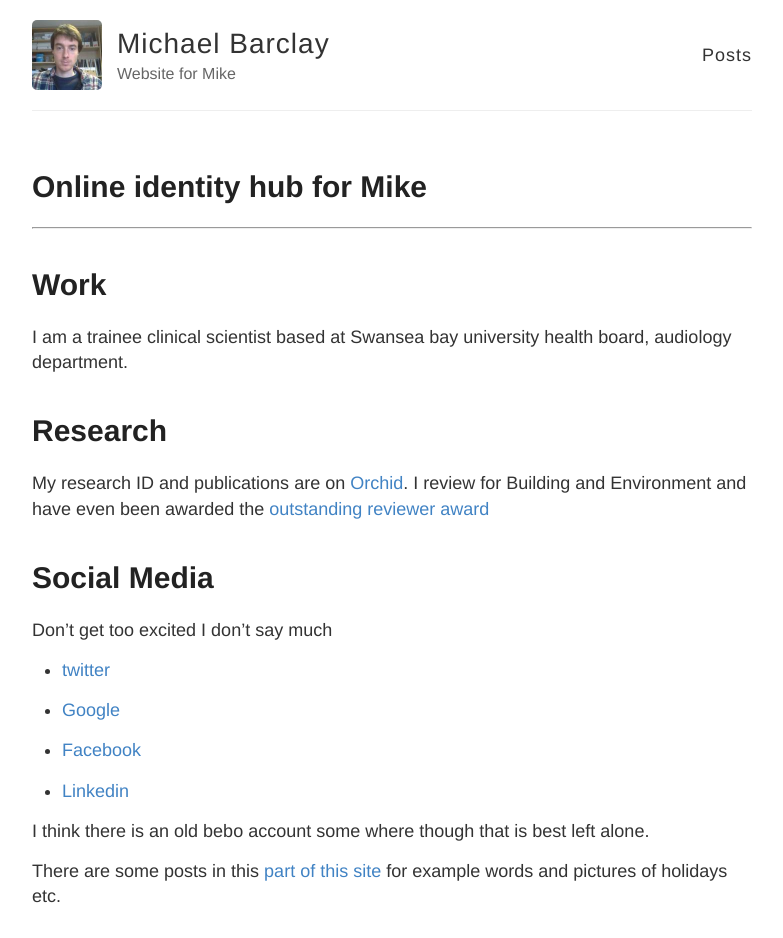
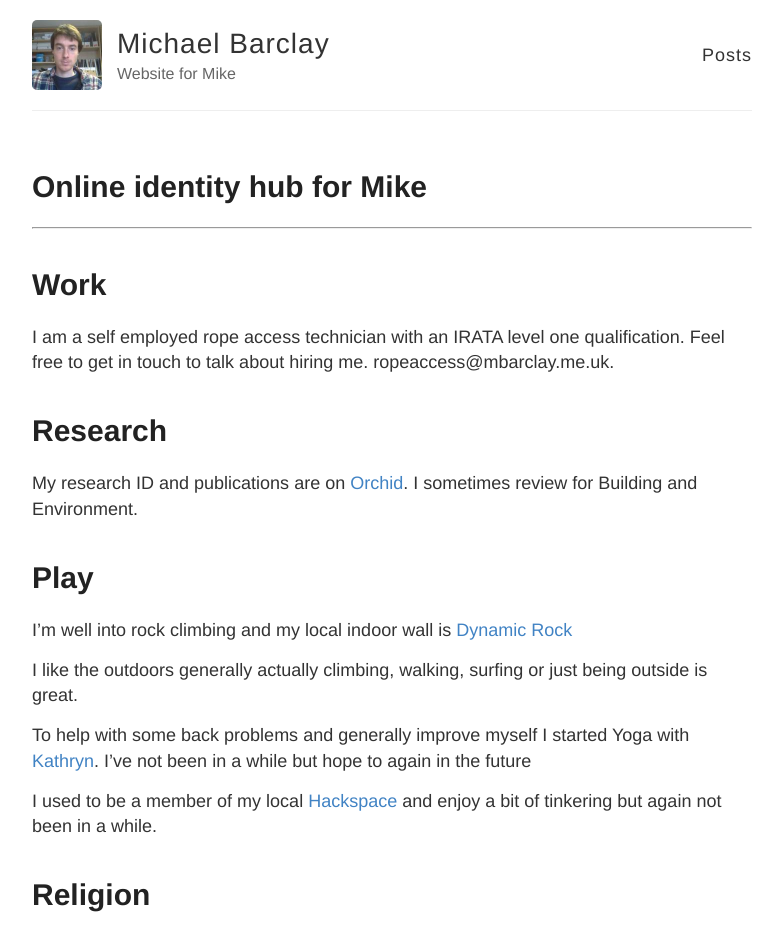
Before and after one commit to MikeBarcl/mikebarcl.github.io, a Jekyll site: the page built from index.md, in a window 1280 px wide and 1400 px high. Shown: the top 938 px of the window, without its empty margins (248-1031 px from the left). Built offline with Jekyll 4.4.1, drawn with Linux system fonts in a browser that asks for light colours.

Commit message:
updated with rope acces bits

```diff
--- a/index.md
+++ b/index.md
@@ -5,26 +5,11 @@ title: Online identity hub for Mike
 -------
 
 # Work
-I am a trainee clinical scientist based at Swansea bay university health board, audiology department.
+I am a self employed rope access technician with an IRATA level one qualification. Feel free to get in touch to talk about hiring me. ropeaccess@mbarclay.me.uk.
 
 # Research
 My research ID and publications are on [Orchid](http://orcid.org/0000-0002-4417-7903).
-I review for Building and Environment and have even been awarded the [outstanding reviewer award](http://www.reviewerrecognition.elsevier.com/recognition/index?key=1B4517F5E6377160A002F298890F30D874C69BE883FDE66EA24A772F30FED96E)
-
-# Social Media
-Don't get too excited I don't say much
-
-* [twitter](https://twitter.com/Mikeybarcly)
-
-* [Google](https://plus.google.com/+MichaelBarclayongoogle/)
-
-* [Facebook](https://www.facebook.com/michael.barclay.7121)
-
-* [Linkedin](uk.linkedin.com/in/MichaelBarclayatlinkedin)
-
-I think there is an old bebo account some where though that is best left alone.
-
-There are some posts in this [part of this site](/posts) for example words and pictures of holidays etc.
+I sometimes review for Building and Environment.
 
 # Play
 I'm well into rock climbing and my local indoor wall is [Dynamic Rock](http://www.dynamicrock.co.uk/)
```
